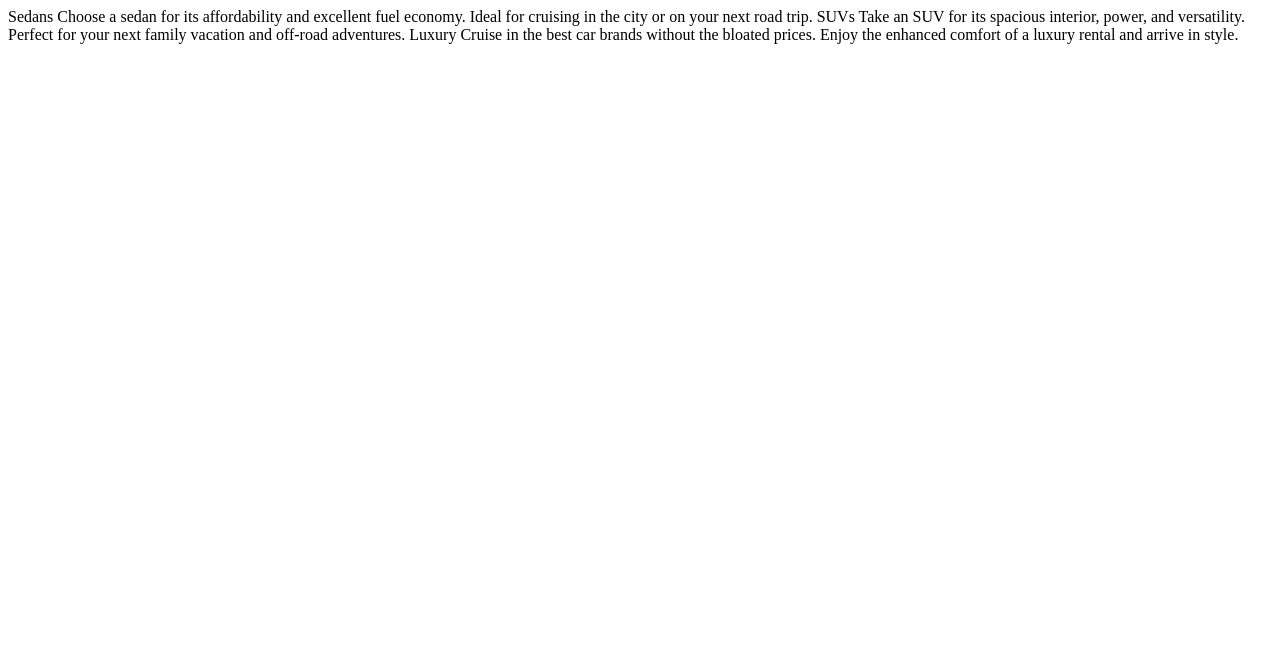
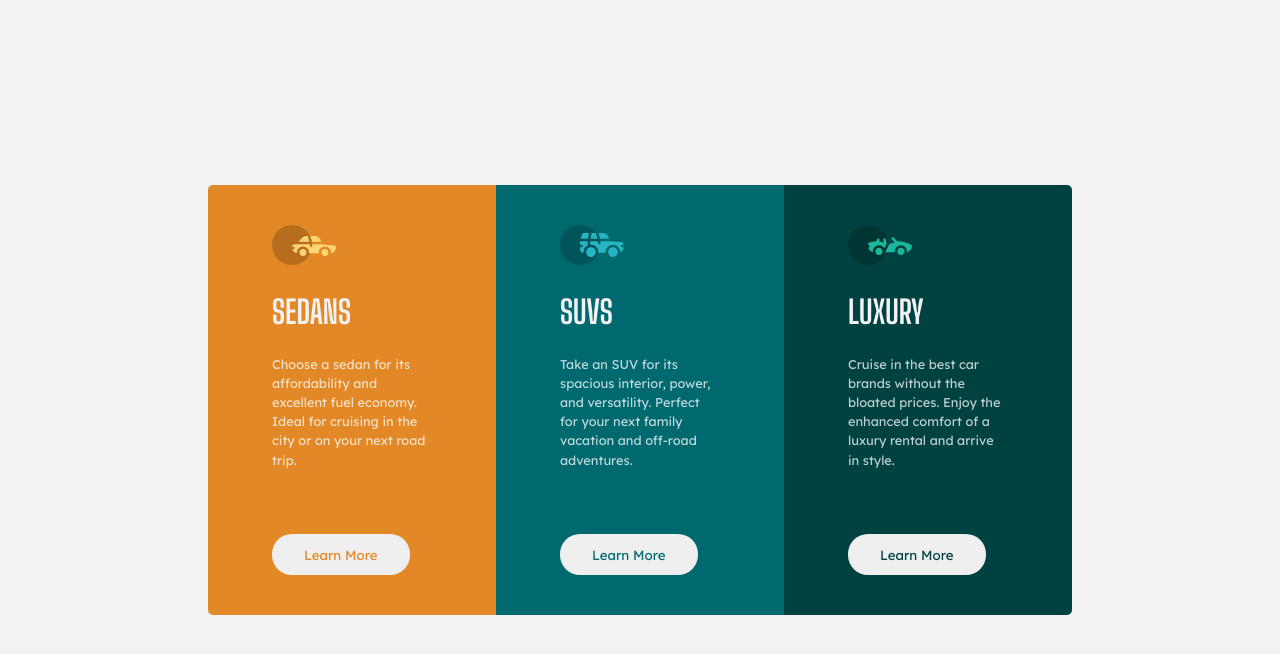
Before and after one commit to DumitracheFlorentin/column-preview-component, a website: page index.html in a window 1280 px wide. Drawn offline with Linux system fonts and the light colour scheme.

Commit message:
Done with desktop part

```diff
--- a/app/scss/components/_index.scss
+++ b/app/scss/components/_index.scss
@@ -0,0 +1 @@
+@forward 'hero';
--- /dev/null
+++ b/app/scss/components/hero.scss
@@ -0,0 +1,69 @@
+.hero {
+  height: 100%;
+  display: flex;
+  align-items: center;
+  justify-content: center;
+
+  &__container {
+    min-width: 50em;
+    max-width: 70em;
+    margin: 0 10rem;
+    display: flex;
+    border-radius: 5px;
+    overflow: hidden;
+
+    .card {
+      width: 18em;
+      padding: 2.5rem 4rem;
+
+      &__sedans {
+        background-color: var(--bright-orange);
+      }
+
+      &__suvs {
+        background-color: var(--dark-cyan);
+      }
+
+      &__luxury {
+        background-color: var(--very-dark-cyan);
+      }
+
+      img {
+        padding-bottom: 1.5rem;
+      }
+
+      h1 {
+        font-size: 2rem;
+        color: var(--very-light-gray);
+        text-transform: uppercase;
+        padding-bottom: 1.5rem;
+      }
+
+      p {
+        font-size: 0.8rem;
+        color: var(--transp-white);
+        padding-bottom: 4rem;
+        line-height: 1.5;
+      }
+
+      .btn {
+        padding: 0.8rem 2rem;
+        border: none;
+        border-radius: 20px;
+        cursor: pointer;
+
+        &__sedans {
+          color: var(--bright-orange);
+        }
+
+        &__suvs {
+          color: var(--dark-cyan);
+        }
+
+        &__luxury {
+          color: var(--very-dark-cyan);
+        }
+      }
+    }
+  }
+}
--- a/app/scss/globals/skeleton.scss
+++ b/app/scss/globals/skeleton.scss
@@ -10,6 +10,8 @@ html {
 }
 
 body {
+  height: 100vh;
   margin: 0;
   padding: 0;
+  background-color: var(--very-light-gray);
 }
--- a/app/scss/globals/typography.scss
+++ b/app/scss/globals/typography.scss
@@ -7,3 +7,12 @@ h4,
 p {
   margin: 0;
 }
+
+h1 {
+  font-family: var(--font-big-shoulders);
+}
+
+p,
+button {
+  font-family: var(--font-lexend);
+}
--- a/index.html
+++ b/index.html
@@ -8,7 +8,7 @@
   <link rel="preconnect" href="https://fonts.googleapis.com">
   <link rel="preconnect" href="https://fonts.gstatic.com" crossorigin>
   <link href="https://fonts.googleapis.com/css2?family=Big+Shoulders+Display:wght@700&family=Lexend+Deca&display=swap" rel="stylesheet">
-
+  <link rel="stylesheet" href="./dist/css/style.css">
 
   <title>Frontend Mentor | 3-column preview card component</title>
 
@@ -16,18 +16,42 @@
 
 </head>
 <body>
+  <header class="hero">
+    <section class="hero__container">
+      <div class="card card__sedans">
+        <img src="./images/icon-sedans.svg" alt="sedans">
+        <h1>Sedans</h1>
+        <p>Choose a sedan for its affordability and excellent fuel economy. Ideal for cruising in the city
+          or on your next road trip.</p>
+          <button class="btn btn__sedans">Learn More</button>
+      </div>
 
-  Sedans
-  Choose a sedan for its affordability and excellent fuel economy. Ideal for cruising in the city
-  or on your next road trip.
+      <div class="card card__suvs">
+        <img src="./images/icon-suvs.svg" alt="suvs">
+        <h1>SUVs</h1>
+        <p>Take an SUV for its spacious interior, power, and versatility. Perfect for your next family vacation
+          and off-road adventures.</p>
+          <button class="btn btn__suvs">Learn More</button>
+      </div>
 
-  SUVs
-  Take an SUV for its spacious interior, power, and versatility. Perfect for your next family vacation
-  and off-road adventures.
+      <div class="card card__luxury">
+        <img src="./images/icon-luxury.svg" alt="luxury">
+        <h1>Luxury</h1>
+        <p>Cruise in the best car brands without the bloated prices. Enjoy the enhanced comfort of a luxury
+          rental and arrive in style.</p>
+          <button class="btn btn__luxury">Learn More</button>
+      </div>
+    </section>
+  </header>
 
-  Luxury
-  Cruise in the best car brands without the bloated prices. Enjoy the enhanced comfort of a luxury
-  rental and arrive in style.
+
+
+
+
+
+
+
+
 
 </body>
 </html>
```
Also changed, not shown: dist/css/style.css (added), dist/js/script.js (added), 3 other files.
